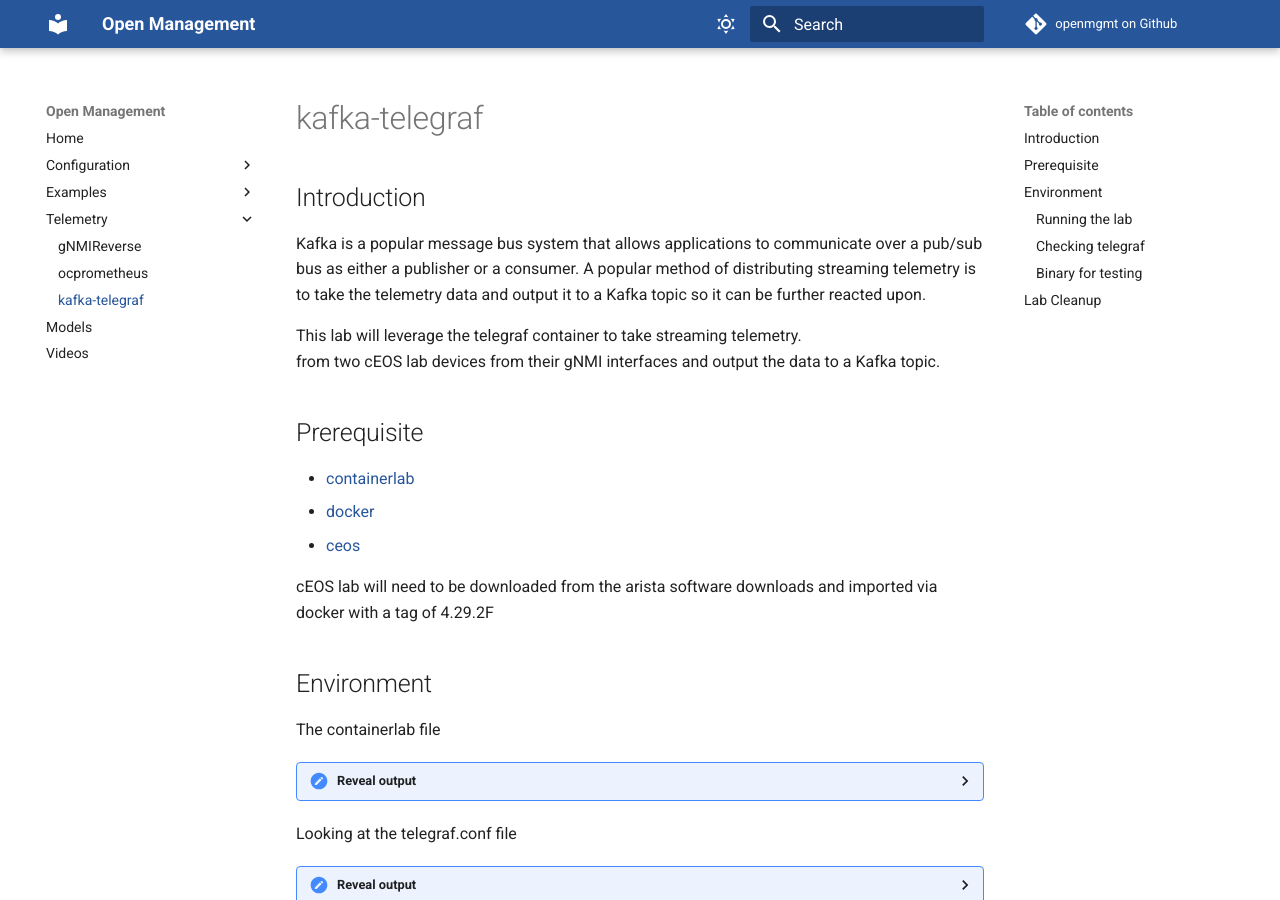
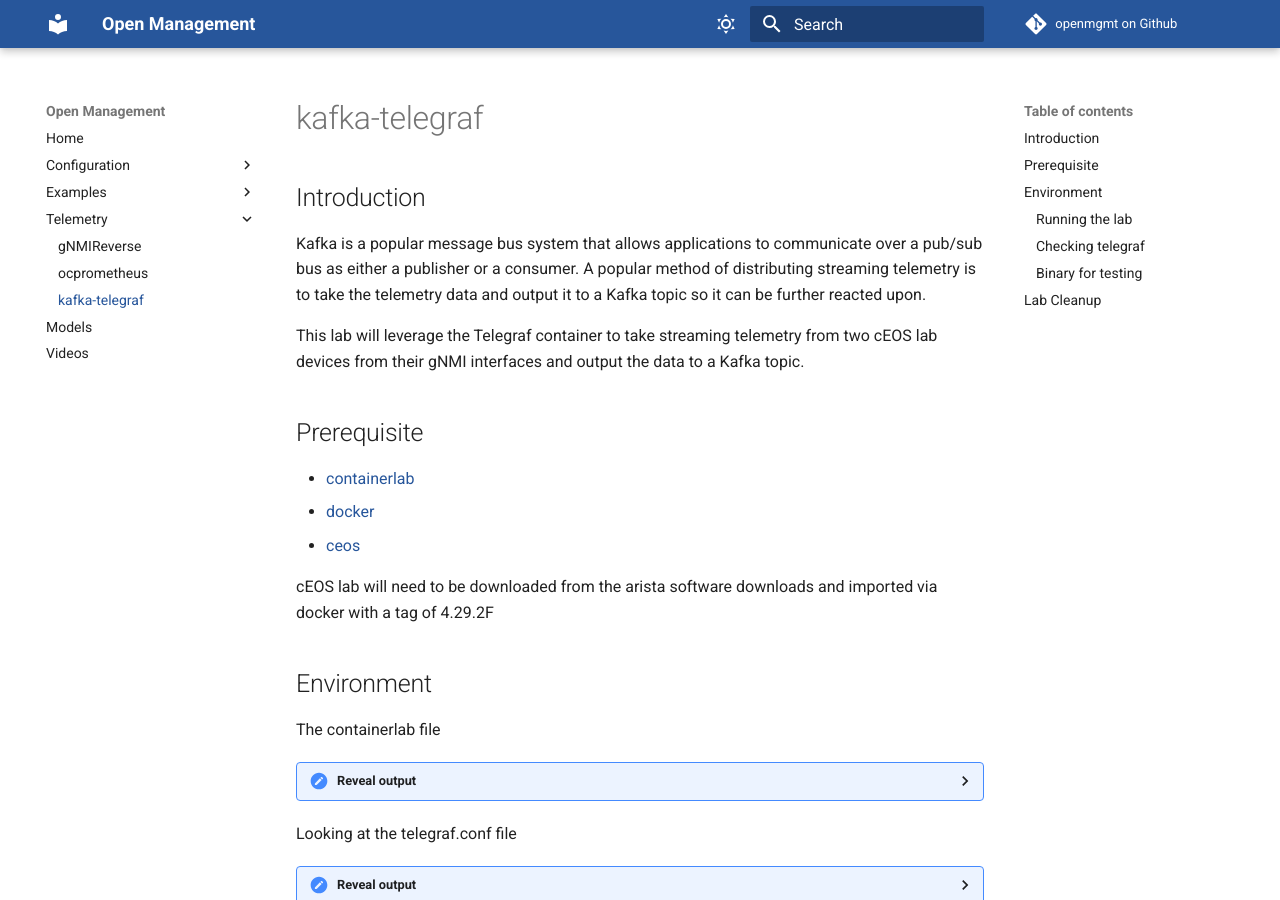
Before and after one commit to aristanetworks/openmgmt, an MkDocs documentation site: the page built from docs/telemetry/adapters/kafka/index.md, in a window 1280 px wide and 900 px high. Built offline with MkDocs 1.6.1 and Material for MkDocs 9.7.7, drawn with Linux system fonts in a browser that asks for light colours; comment, search, counter and statistics services are not loaded.

```diff
--- a/docs/telemetry/adapters/kafka/index.md
+++ b/docs/telemetry/adapters/kafka/index.md
@@ -12,7 +12,7 @@ as either a publisher or a consumer.
 A popular method of distributing streaming telemetry is to take the telemetry data and output it
 to a Kafka topic so it can be further reacted upon.
 
-This lab will leverage the telegraf container to take streaming telemetry.
+This lab will leverage the Telegraf container to take streaming telemetry
 from two cEOS lab devices from their gNMI interfaces and output the data to a Kafka topic.
 
 ## Prerequisite
```
